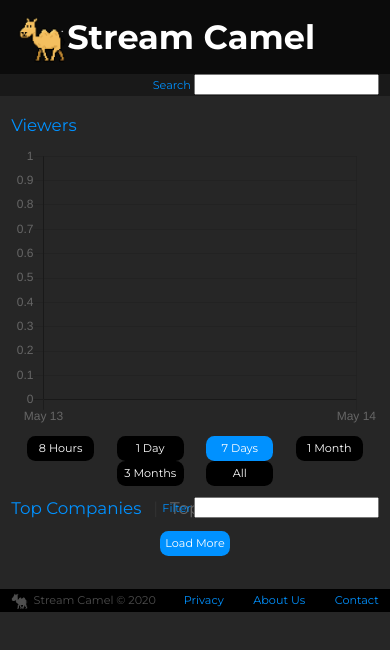
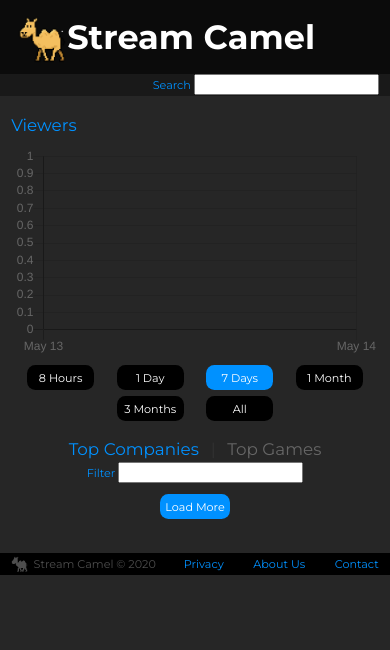
Before and after one commit to streamcamel/torso, a React (Create React App) app: page / in a window 390 px wide. Shown: the top 650 px of the page. Built offline with nearby package versions, Linux system fonts and the light colour scheme; no server answers.

Commit message:
Fixed the new Section Toolbar layout on Mobile, and made the chart a little bit smaller on Mobile.

```diff
--- a/src/App.css
+++ b/src/App.css
@@ -401,6 +401,27 @@
   .ModalPolicy {
     font-size: 0.7em;
   }
+
+  .SectionHeader {
+    height: 4em;
+  }
+
+  .SectionTitle {
+    text-align: center;
+    position: inherit;
+  }
+
+  .SectionHeaderFilter{
+    position: inherit;
+  }
+
+  .MainChart {
+    height: calc(100vh / 4);
+  }
+
+  .MainChartButton{
+      margin-bottom: 0.5em;
+  }
 }
 
 
```
